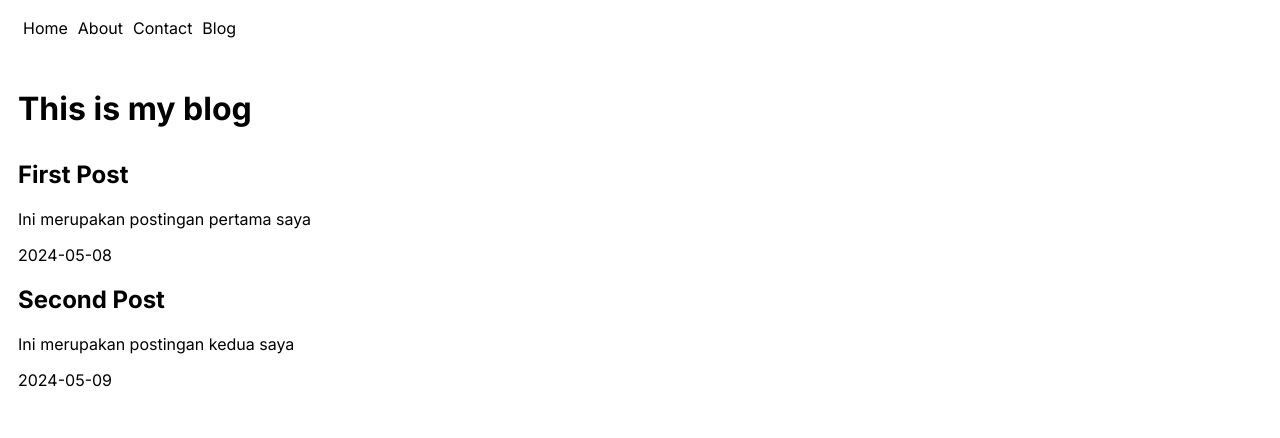
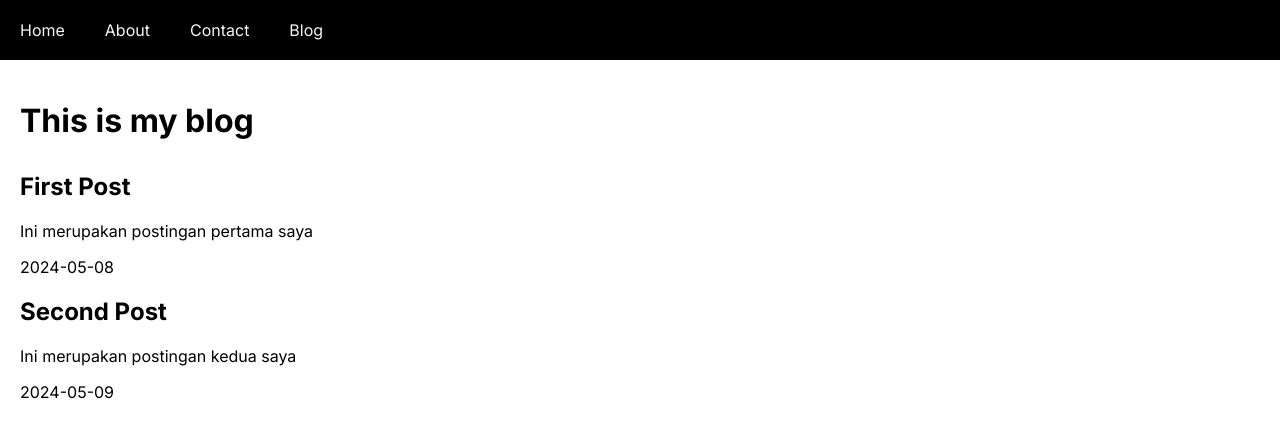
Before and after one commit to Guregoo/my-nextapp, a Next.js app: page /posts in a window 1280 px wide. Shown: the top 438 px of the page. Built offline with nearby package versions, Linux system fonts and the light colour scheme.

Commit message:
navbar edit and some adjusment in pages

```diff
--- a/components/navbar.js
+++ b/components/navbar.js
@@ -4,11 +4,11 @@ import { Inter } from "next/font/google";
 const inter = Inter({ subsets: ["latin"] });
 export default function Navbar(){
   return(
-    <div className={`${inter.className} navbar`}>
+    <navbar className={`${inter.className} navbar`}>
       <Link className="nav-link" href="/">Home</Link>
       <Link className="nav-link" href="/about">About</Link>
       <Link className="nav-link" href="/contact">Contact</Link>
       <Link className="nav-link" href="/posts">Blog</Link>
-    </div>
+    </navbar>
   )
 }
--- a/contents/first-post.mdx
+++ b/contents/first-post.mdx
@@ -3,8 +3,10 @@ title : 'First Post'
 description : 'Ini merupakan postingan pertama saya'
 date : '2024-05-08'
 ---
-Lorem ipsum, dolor sit amet consectetur adipisicing elit. Perspiciatis, esse quidem! Repudiandae excepturi distinctio eligendi exercitationem! Harum rerum natus doloremque reiciendis aliquam excepturi nulla nihil saepe maiores, blanditiis, alias, quas in laborum itaque sequi esse? Eveniet porro debitis laudantium commodi. Autem, alias.
+# First Post
+Postingan pertama, awal dari segalanya, walaupun tidak memiliki arti, dan tidak memiliki makna di postingan ini, tapi ini yang **Pertama**.
 
-<img src="/images/laptop.jpg" alt="drawing" style={{width: '30%' }}/>
+### **Akulah alfa, Yang Awal**
 
-Totam porro iusto velit laborum unde suscipit dolorum doloremque officiis maiores architecto. Enim inventore ipsam nesciunt et aliquam molestias beatae quae vel velit labore soluta accusamus expedita iste esse sunt sed fugit repudiandae, maxime, nostrum facilis? Corrupti laborum deserunt alias! Dolorum, officiis neque voluptatum, repellat ratione libero rem omnis placeat ullam laborum tempore voluptatem distinctio? Autem, inventore iste!
+### Gambar laptop keren 👍
+<img src="/images/laptop.jpg" alt="laptop" style={{width: '30%', borderRadius: '5px'}}/>
--- a/contents/secont-post.mdx
+++ b/contents/secont-post.mdx
@@ -3,4 +3,8 @@ title : 'Second Post'
 description : 'Ini merupakan postingan kedua saya'
 date : '2024-05-09'
 ---
+
+# Second Post
 Ini adalah postingan kedua yang merupakan postingan dummy atau testing untuk blog saya
+
+Males ngetik panjang lebar
--- a/pages/_document.js
+++ b/pages/_document.js
@@ -1,10 +1,19 @@
 import { Html, Head, Main, NextScript } from "next/document";
 import Navbar from "@/components/navbar";
 
+export const metadata = {
+  title: '',
+  icons:{
+    icon: 'public/favicon.ico'
+  }
+};
+
 export default function Document() {
   return (
-    <Html title="Gurego" lang="en">
-      <Head />
+    <Html lang="en">
+      <Head>
+        <link rel="icon" href="favicon.ico" type="image/x-icon" />
+      </Head>
       <body>
         <Navbar />
         <Main />
--- a/pages/api/hello.js
+++ /dev/null
@@ -1,5 +0,0 @@
-// Next.js API route support: https://nextjs.org/docs/api-routes/introduction
-
-export default function handler(req, res) {
-  res.status(200).json({ name: "Gregorious" });
-}
--- a/pages/posts/[slug].js
+++ b/pages/posts/[slug].js
@@ -15,9 +15,9 @@ export default function Post({ postData }) {
         <title>{postData.metadata.title}</title>
       </Head>
       <article className="">
-        <h1>{postData.metadata.title}</h1>
         <MDXRemote {...postData.content} />
       </article>
+      <br />
       <Link className="link-text" href="/posts">Back &laquo;</Link>
     </div>
   );
--- a/styles/globals.css
+++ b/styles/globals.css
@@ -1,10 +1,18 @@
-.navbar{
-  padding:10px;
+body{
+  padding: 0;
+  margin: 0;
+}
+
+navbar{
+  display: block;
+  padding-top: 20px;
+  padding-bottom: 20px;
+  background-color: black;
 }
 .nav-link{
-  color: black;
+  color: whitesmoke;
   flex: auto;
-  margin: 5px;
+  margin: 20px;
   text-decoration: none;
 }
 
@@ -19,11 +27,9 @@
   text-decoration: underline;
 }
 .container{
-  padding: 10px;
+  padding: 20px;
   margin: auto;
 }
-
 .page-title{
-  padding-top: 10px;
   padding-bottom: 10px;
 }
```
